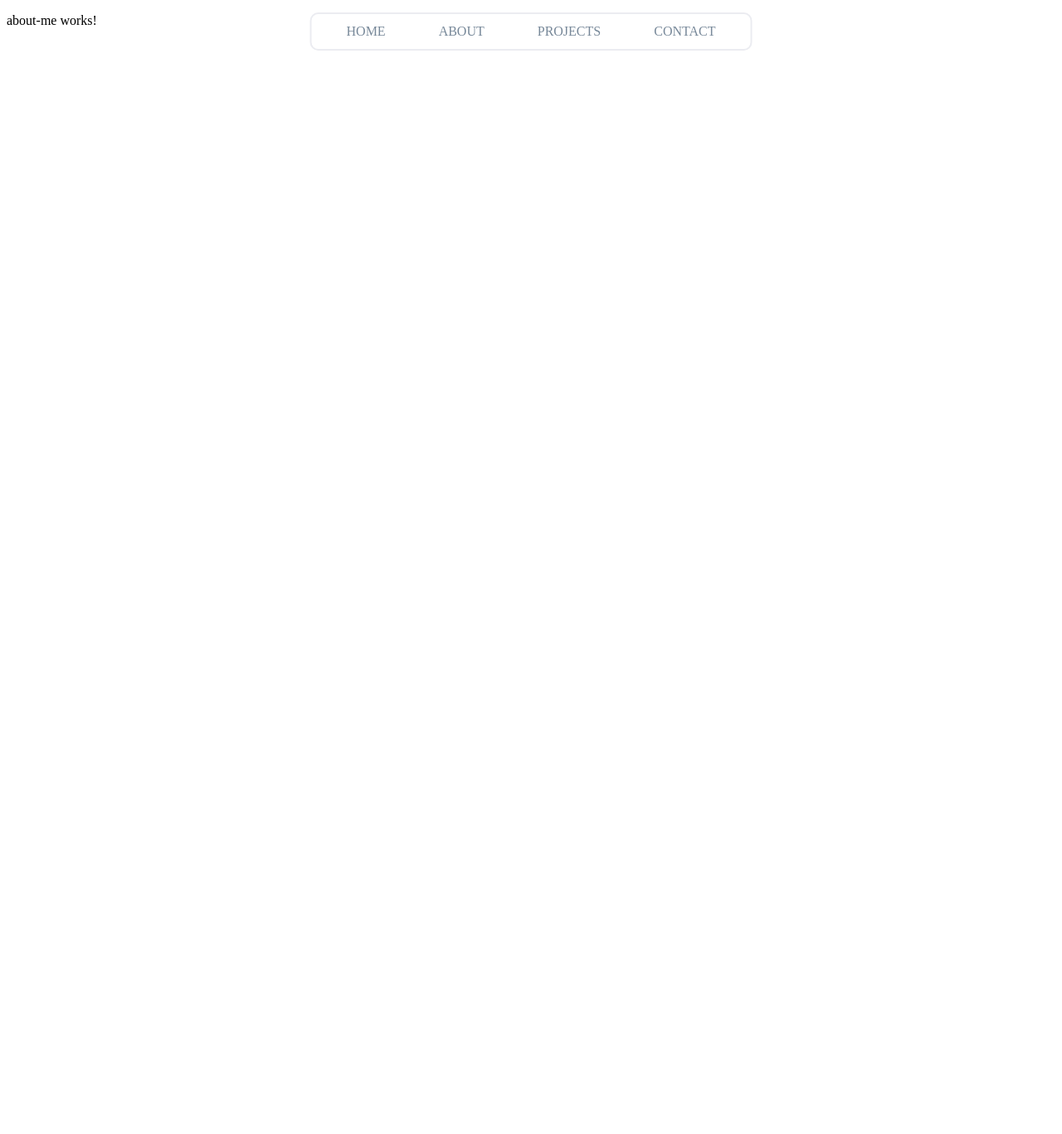
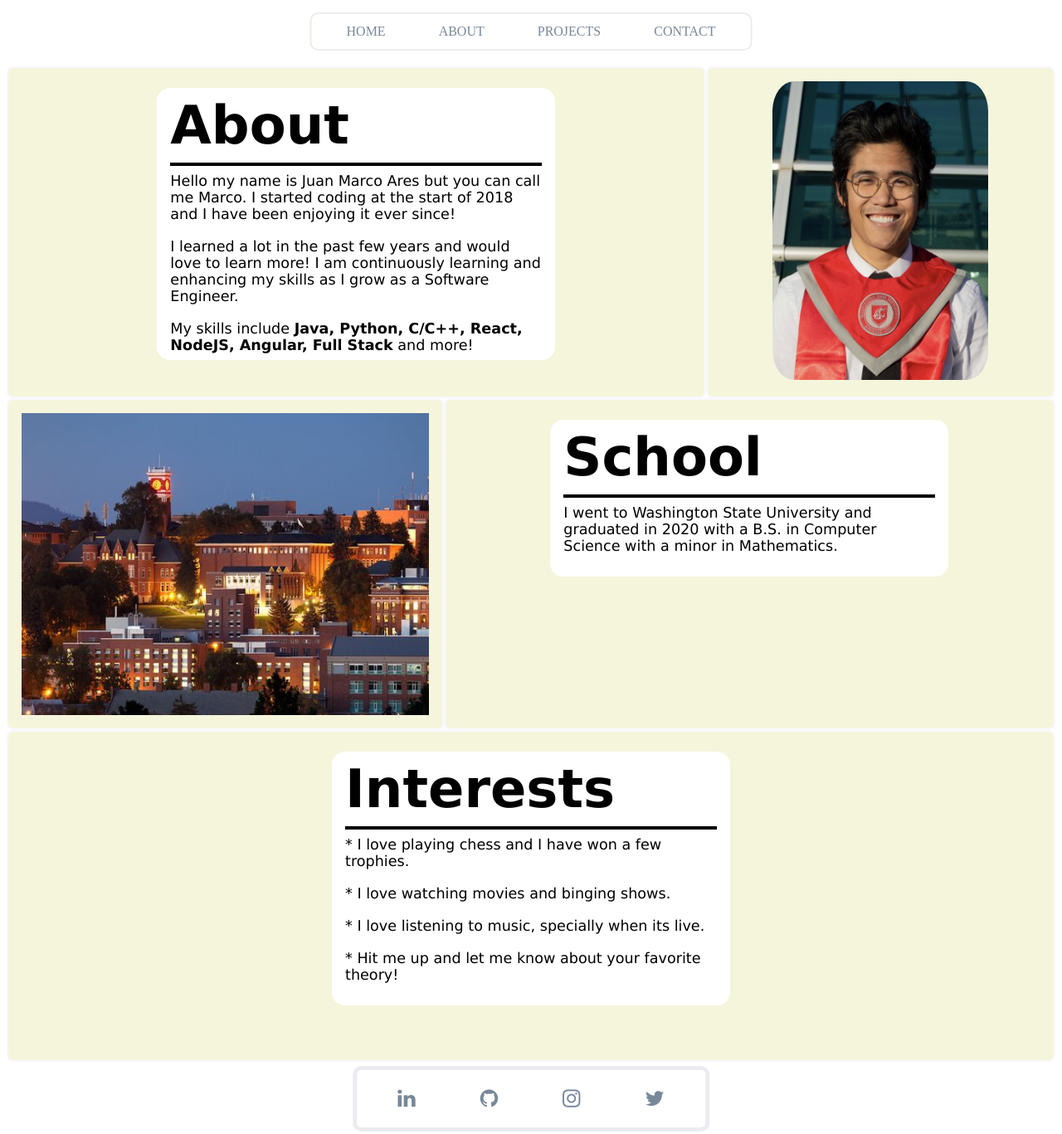
Before and after one commit to jmarcoares98/Web-Portfolio, an Angular app: page /aboutme in a window 1280 px wide. Shown: the whole page at 83% size. Before the commit the page ends 800 px from the top, so only its background shows below. Built offline with nearby package versions, Linux system fonts and the light colour scheme.

Commit message:
updated my about me page

```diff
--- a/src/app/about-me/about-me.component.css
+++ b/src/app/about-me/about-me.component.css
@@ -0,0 +1,226 @@
+/* global styles */
+*, ::after, ::before {
+  box-sizing: border-box;
+}
+
+
+/* grid styles */
+
+.container {
+  --columns: 12; /* number of columns in the grid system */
+
+  max-width: 100%;
+  color:black;
+  font-family:'Lucida Sans', 'Lucida Sans Regular', 'Lucida Grande', 'Lucida Sans Unicode', Geneva, Verdana, sans-serif;
+  margin: 0 auto;
+  margin-top: 80px;
+  display: flex;
+  flex-wrap: wrap;
+}
+
+.container2 {
+  --columns: 12; /* number of columns in the grid system */
+
+  max-width: 100%;
+  color:black;
+  font-family:'Lucida Sans', 'Lucida Sans Regular', 'Lucida Grande', 'Lucida Sans Unicode', Geneva, Verdana, sans-serif;
+  margin: 0 auto;
+  display: flex;
+  flex-wrap: wrap;
+}
+
+.column {
+  --width: 0; /* default value */
+
+  background-color: beige;
+  border: #f8f8ff 2px solid;
+  border-radius: 8px;
+  padding: 16px;
+  flex-basis: calc(var(--width) / var(--columns) * 100%);
+}
+
+
+/* sections */
+
+.content {
+  --width: 8;
+  height: 25rem;
+}
+
+.content2 {
+  --width: 7;
+  height: 25rem;
+}
+
+.content3 {
+  --width: 12;
+  height: 25rem;
+}
+
+.sidebar {
+  --width: 4;
+  display: none;
+}
+
+.sidebar2 {
+  --width: 5;
+  display: none;
+}
+
+/* content */
+.post {
+  background-color: white;
+  max-width: 480px;
+  border-radius: 16px;
+  padding: .5rem 1rem;
+  margin: .5rem auto 1rem;
+}
+
+.heading {
+  font-size: 4rem;
+  margin: 0;
+}
+
+hr.new4 {
+  border: 2px solid black;
+}
+
+.paragraph{
+  font-size: 1.1rem;
+  margin: 0;
+}
+
+.me-img {
+  display: none;
+  border-radius: 10%;
+  width: 260px;
+  height: 360px;
+  margin-left: auto;
+  margin-right: auto;
+}
+
+.school-img{
+  display: none;
+  border-radius: 0;
+  width: 100%;
+  height: 100%;
+  max-width: 500px;
+  max-height: 600px;
+  margin-left: auto;
+  margin-right: auto;
+}
+
+@media only screen and (min-width: 1024px) {
+  .me-img {
+    display: block;
+  }
+
+  .sidebar {
+    display: block;
+  }
+
+  .sidebar2 {
+    display: block;
+  }
+
+  .school-img {
+      display: block;
+    }
+}
+
+@media only screen and (min-width: 951px) {
+  .me-img {
+    display: block;
+  }
+
+  .sidebar {
+    display: block;
+  }
+
+  .sidebar2 {
+    display: block;
+  }
+
+  .school-img {
+      display: block;
+  }
+}
+
+@media only screen and (max-width: 950px) {
+  .content {
+    --width: 12;
+  }
+
+  .content2 {
+    --width: 12;
+  }
+}
+
+ul {
+  position: relative;
+  display: flex;
+  flex: 1 1 auto;
+  margin: 0;
+  padding: 0 30px;
+  list-style-type: none;
+}
+ul li:not(:last-child) {
+  margin-right: 40px;
+}
+ul li {
+  border: 2px solid transparent;
+  border-radius: 5px;
+  padding: 10px;
+  transition: background 0.2s;
+}
+ul li a {
+  color: #778899;
+  text-decoration: none;
+  text-transform: uppercase;
+  transition: color 0.2s;
+}
+
+ul li:hover {
+  background: #ffebcd;
+  border: 2px solid #ffe4c4;
+  border-right: 2px solid #deb887;
+  border-bottom: 2px solid #deb887;
+}
+
+footer {
+  position: relative;
+  bottom: -5px;
+  left: 50%;
+  transform: translateX(-50%);
+  display: inline-block;
+  border: 5px solid #ebecf1;
+  border-radius: 10px;
+  animation: slide-from-bottom 1s ease-out;
+}
+.fa {
+  padding: 5px;
+  font-size: 25px;
+  width: 50%;
+  text-align: center;
+  text-decoration: none;
+  margin: 5px 2px;
+}
+
+.fa:hover {
+    opacity: 0.7;
+}
+
+@keyframes slide-from-bottom {
+  0% {
+    bottom: -50px;
+  }
+  40% {
+    bottom: 5px;
+  }
+  70% {
+    bottom: 0px;
+  }
+  100% {
+    bottom: -5px;
+  }
+}
--- a/src/app/about-me/about-me.component.html
+++ b/src/app/about-me/about-me.component.html
@@ -1 +1,73 @@
-<p>about-me works!</p>
+<head>
+  <link rel="stylesheet" href="about-me.component.css">
+  <link rel="stylesheet" href="https://cdnjs.cloudflare.com/ajax/libs/font-awesome/4.7.0/css/font-awesome.min.css">
+</head>
+<div class="container">
+    <main class="content column">
+      <article class="post">
+        <h2 class="heading">About</h2>
+        <hr class="new4">
+        <p class="paragraph">
+            Hello my name is Juan Marco Ares but you can call
+            me Marco. I started coding at the start of 2018 and
+            I have been enjoying it ever since!
+        </p><br/>
+        <p class="paragraph">
+            I learned a lot in the past few years and would love to
+            learn more! I am continuously learning and enhancing my
+            skills as I grow as a Software Engineer.
+        </p><br/>
+        <p class="paragraph">
+            My skills include <b>Java, Python, C/C++, React, NodeJS, Angular, Full Stack</b>
+            and more!
+        </p>
+      </article>
+    </main>
+    <aside class="sidebar column">
+      <img class="me-img" src="../../assets/images/me.jpg">
+    </aside>
+</div>
+<div class="container2">
+  <aside class="sidebar2 column">
+      <img class="school-img" src="../../assets/images/school.jpg">
+  </aside>
+  <main class="content2 column">
+    <article class="post">
+      <h2 class="heading">School</h2>
+      <hr class="new4">
+      <p class="paragraph">
+          I went to Washington State University and
+          graduated in 2020 with a B.S. in Computer Science
+          with a minor in Mathematics.
+      </p><br/>
+    </article>
+  </main>
+</div>
+<div class="container2">
+  <main class="content3 column">
+    <article class="post">
+      <h2 class="heading">Interests</h2>
+      <hr class="new4">
+      <p class="paragraph">
+          * I love playing chess and I have won a few trophies.
+      </p><br/>
+      <p class="paragraph">
+          * I love watching movies and binging shows.
+      </p><br/>
+      <p class="paragraph">
+          * I love listening to music, specially when its live.
+      </p><br/>
+      <p class="paragraph">
+          * Hit me up and let me know about your favorite theory!
+      </p><br/>
+    </article>
+  </main>
+</div>
+<footer>
+ <ul>
+    <li><a href="https://www.linkedin.com/in/marco-ares-267372164/" class="fa fa-linkedin" target="_blank"></a></li>
+    <li><a href="https://github.com/jmarcoares98" class="fa fa-github" target="_blank"></a></li>
+    <li><a href="https://www.instagram.com/jmarcoares/" class="fa fa-instagram" target="_blank"></a></li>
+    <li><a href="https://twitter.com/jmarcoares" class="fa fa-twitter" target="_blank"></a></li>
+  </ul>
+</footer>
--- a/src/app/home/home.component.css
+++ b/src/app/home/home.component.css
@@ -1,13 +1,3 @@
-body {
-    background-color: LavenderBlush;
-    color: Teal;
-    font-size: 100%;
-    font-family: -apple-system,BlinkMacSystemFont,"Segoe UI",Roboto,"Helvetica Neue",Arial,"Noto Sans",sans-serif,"Apple Color Emoji","Segoe UI Emoji","Segoe UI Symbol","Noto Color Emoji";
-    line-height: 1.5;
-    margin: 0;
-    padding: 1rem;
-  }
-
   *, ::after, ::before {
     box-sizing: border-box;
   }
@@ -22,6 +12,7 @@ body {
     color:black;
     font-family:'Lucida Sans', 'Lucida Sans Regular', 'Lucida Grande', 'Lucida Sans Unicode', Geneva, Verdana, sans-serif;
     margin: 0 auto;
+    margin-top: 80px;
     display: flex;
     flex-wrap: wrap;
   }
@@ -29,7 +20,7 @@ body {
   .column {
     --width: 0; /* default value */
 
-    background-color: white;
+    background-color: beige;
     border: #f8f8ff 2px solid;
     border-radius: 8px;
     padding: 16px;
@@ -41,7 +32,7 @@ body {
 
   .content {
     --width: 12;
-    height: 30rem;
+    height: 27rem;
   }
 
   *, ::after, ::before {
@@ -59,8 +50,14 @@ body {
     margin: .5rem auto 1rem;
   }
 
+  .paragraph{
+    font-size: 1.1rem;
+    margin: 0;
+  }
+
   .heading {
     font-size: 2rem;
+    text-align: center;
     margin: 0;
     overflow: hidden; /* Ensures the content is not revealed until the animation */
     border-right: .15em solid orange; /* The typwriter cursor */
--- a/src/app/home/home.component.html
+++ b/src/app/home/home.component.html
@@ -4,7 +4,6 @@
 </head>
 <div class="container">
   <main class="content column">
-  <br/>
     <article class="post">
       <img src="../../assets/images/logo.png">
         <h2 class="heading">Marco Ares</h2>
```
Also changed, not shown: src/assets/images/me.jpg, src/assets/images/school.jpg (added). Lines whose indentation alone changed are shown as unchanged.
